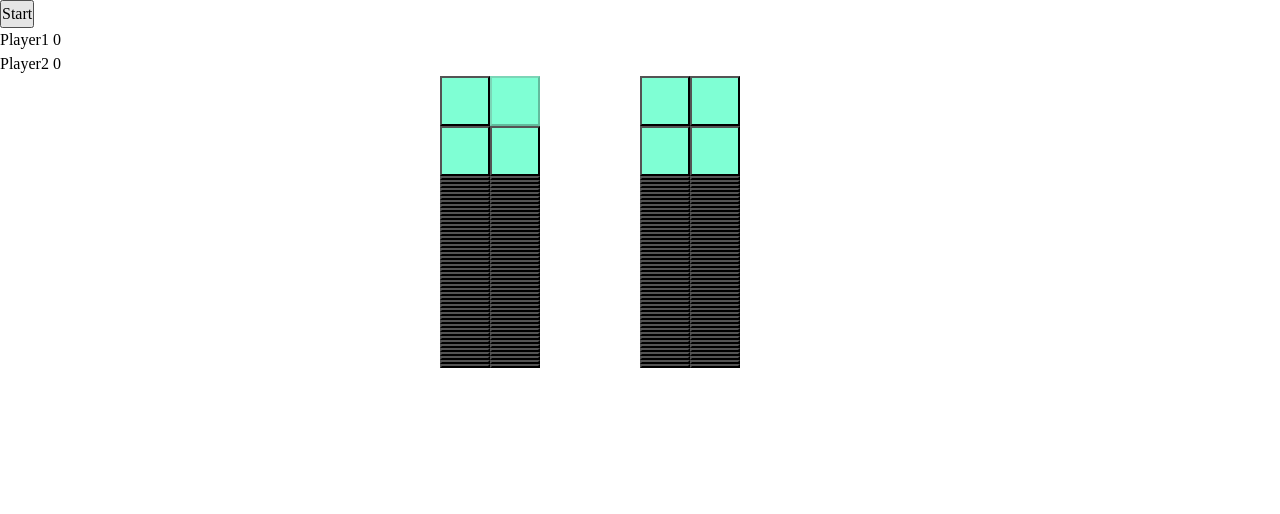
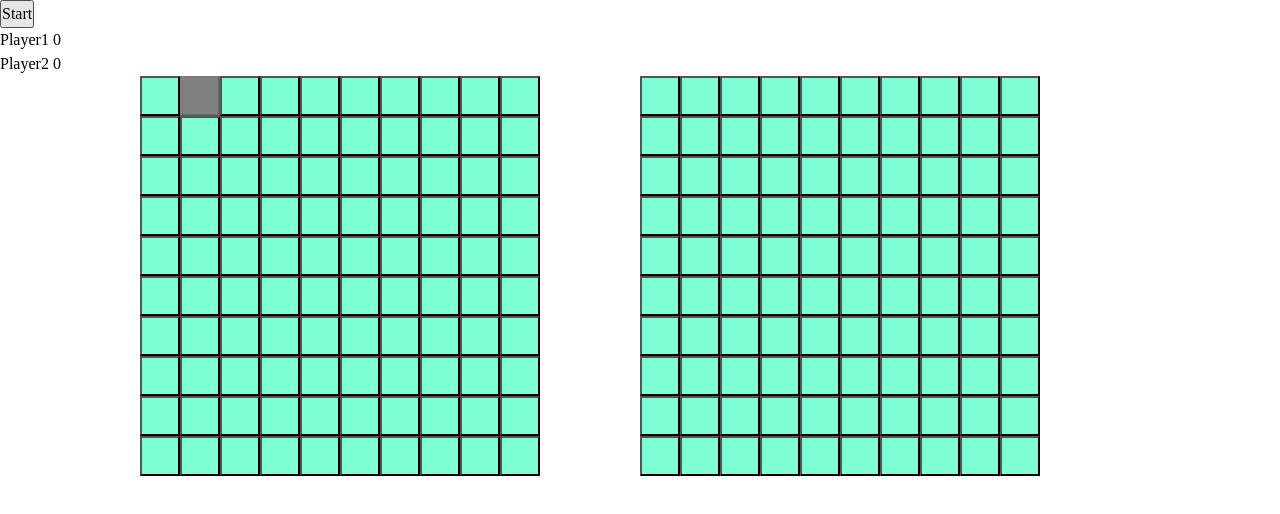
Before and after one commit to Isutomu/Battleship, a website built with webpack: page src/index.html in a window 1280 px wide. Both pictures are taken after a click on the button "Start". Built offline with nearby package versions, Linux system fonts and the light colour scheme.

Commit message:
feat: defines basic styling for the boards.

```diff
--- a/src/style/gameboard.css
+++ b/src/style/gameboard.css
@@ -1,14 +1,14 @@
 .game {
     display: grid;
-    grid-template-columns: repeat(2, 200px);
+    grid-template-columns: repeat(2, 500px);
     grid-template-rows: 1fr;
     justify-content: center;
 }
 
 .board {
     display: grid;
-    grid-template-columns: repeat(2, 50px);
-    grid-template-rows: repeat(2, 50px);
+    grid-template-columns: repeat(10, 40px);
+    grid-template-rows: repeat(10, 40px);
 }
 
 .square {
@@ -22,3 +22,9 @@
 .square:hover {
     background-color: aqua;
 }
+
+.square:disabled {
+    background-color: gray;
+    color: red;
+    font-weight: bold;
+}
```
